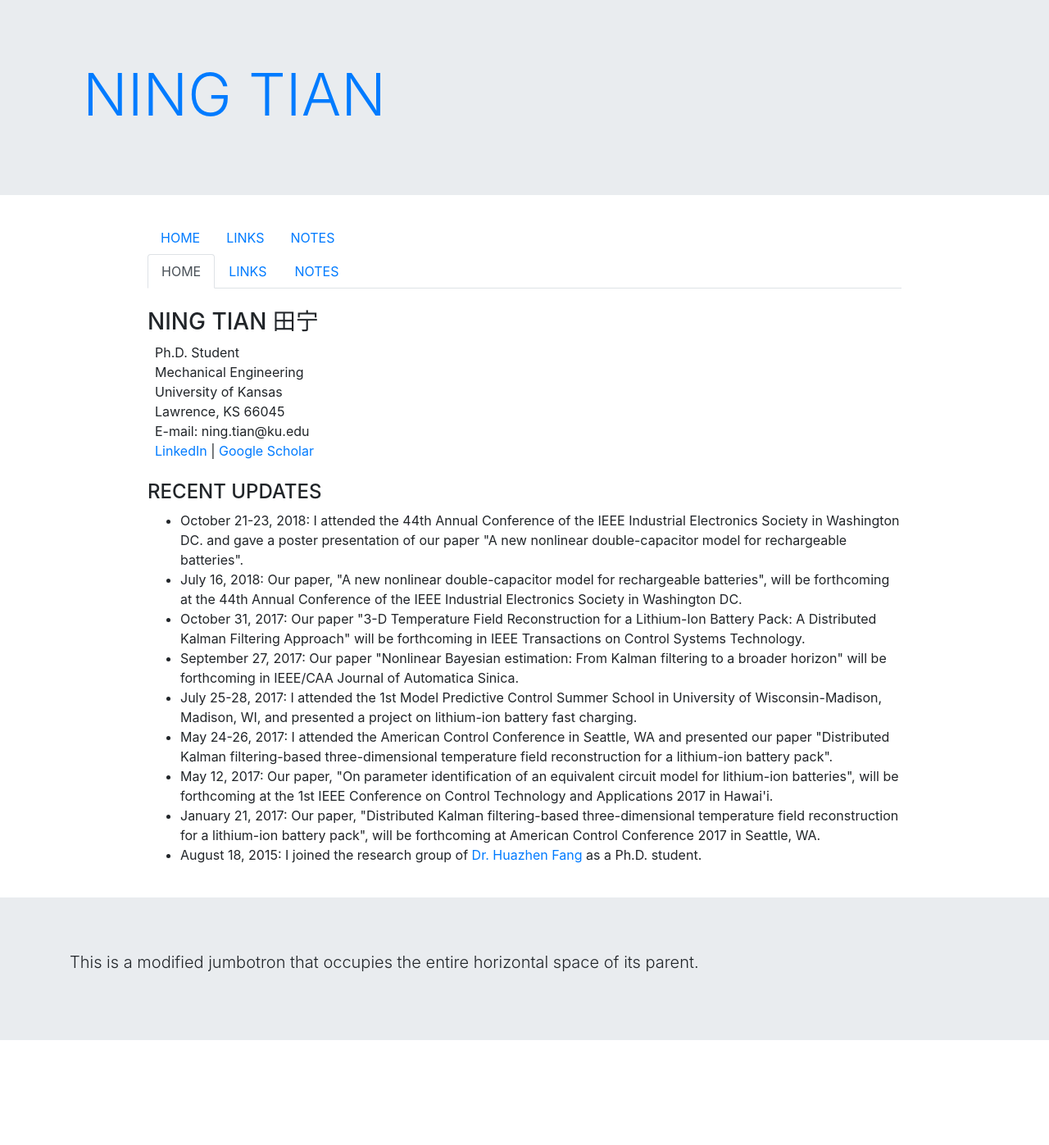
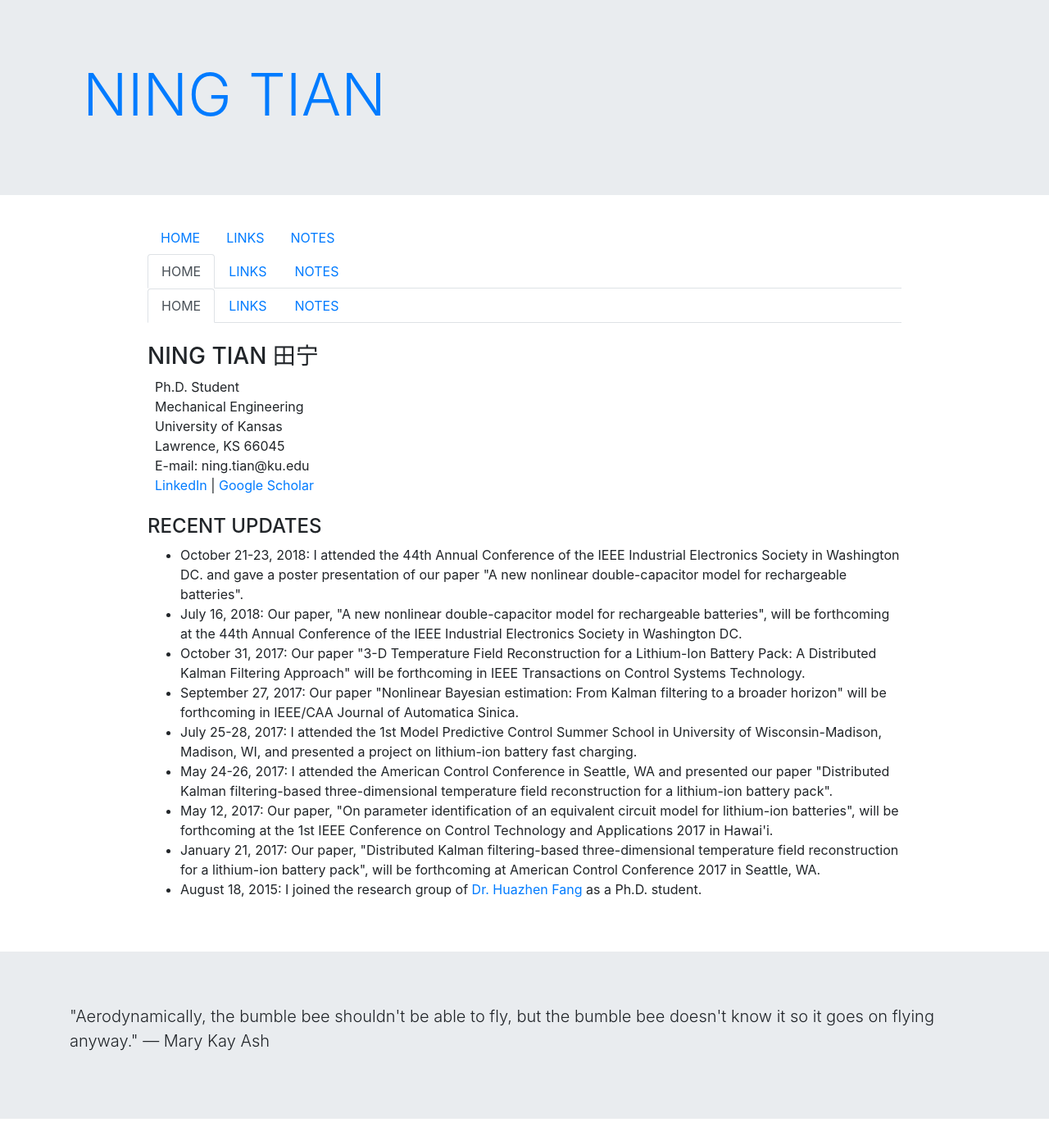
Before and after one commit to ningtian/ningtian.github.io, a Jekyll site: the page index.html, which Jekyll copies as it is, in a window 1280 px wide. Shown: the whole page at 82% size. Built offline with Jekyll 4.4.1, drawn with Linux system fonts in a browser that asks for light colours; before the commit the page ends 1301 px from its top, so only the background shows below that.

Commit message:
Update index.html

```diff
--- a/index.html
+++ b/index.html
@@ -49,6 +49,19 @@
 </ul>
 
 
+<ul class="nav nav-tabs">
+  <li class="nav-item">
+    <a class="nav-link active" href="/">HOME</a>
+  </li>
+  <li class="nav-item">
+    <a class="nav-link" href="/links">LINKS</a>
+  </li>
+  <li class="nav-item">
+    <a class="nav-link" href="/notes">NOTES</a>
+  </li>
+</ul>
+
+
 	    <br>
 
 	    <h3>NING TIAN 田宁</h3>
@@ -94,10 +107,11 @@
 </div>
 
 <br>
+<br>
 
 <div class="jumbotron jumbotron-fluid">
   <div class="container">
-    <p class="lead">This is a modified jumbotron that occupies the entire horizontal space of its parent.</p>
+    <p class="lead">"Aerodynamically, the bumble bee shouldn't be able to fly, but the bumble bee doesn't know it so it goes on flying anyway." ― Mary Kay Ash</p>
   </div>
 </div>
 
```
